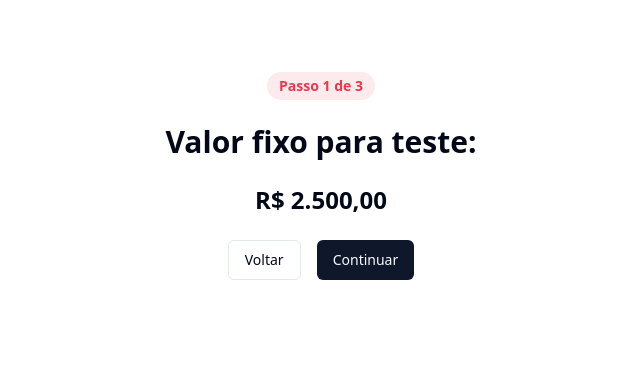
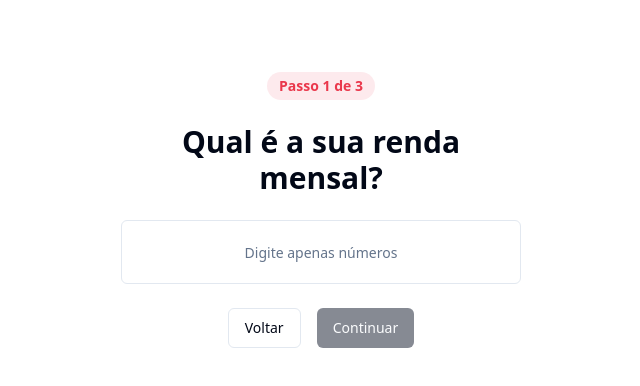
Before and after one commit to gutocoelho/salario-organizado, a React (Vite) app: page / in a window 1280 px wide. Both pictures are taken after a click on the button "Começar Simulação". Shown: the top 386 px of the page, without its empty margins (319-959 px from the left). Built offline with nearby package versions, Linux system fonts and the light colour scheme.

Commit message:
Remove fixed income value
The fixed income value has been removed and a field for entering the income value has been added.

```diff
--- a/src/components/simulator/IncomeStep.tsx
+++ b/src/components/simulator/IncomeStep.tsx
@@ -1,5 +1,6 @@
 
 import { Button } from "@/components/ui/button";
+import { Input } from "@/components/ui/input";
 import { motion } from "framer-motion";
 
 interface IncomeStepProps {
@@ -10,9 +11,16 @@ interface IncomeStepProps {
 }
 
 export const IncomeStep = ({
+  income,
+  onIncomeChange,
   onNext,
   onBack,
 }: IncomeStepProps) => {
+  const handleChange = (e: React.ChangeEvent<HTMLInputElement>) => {
+    const value = e.target.value.replace(/\D/g, '');
+    onIncomeChange(value);
+  };
+
   return (
     <motion.div
       initial={{ opacity: 0, x: 100 }}
@@ -24,16 +32,25 @@ export const IncomeStep = ({
         Passo 1 de 3
       </span>
       <h2 className="text-3xl font-bold text-center">
-        Valor fixo para teste:
+        Qual é a sua renda mensal?
       </h2>
-      <div className="w-full text-center text-2xl font-bold">
-        R$ 2.500,00
+      <div className="w-full">
+        <Input
+          type="text"
+          value={income}
+          onChange={handleChange}
+          placeholder="Digite apenas números"
+          className="text-2xl text-center h-16"
+        />
       </div>
       <div className="flex space-x-4">
         <Button variant="outline" onClick={onBack}>
           Voltar
         </Button>
-        <Button onClick={onNext}>
+        <Button
+          onClick={onNext}
+          disabled={!income || parseInt(income, 10) === 0}
+        >
           Continuar
         </Button>
       </div>
```
